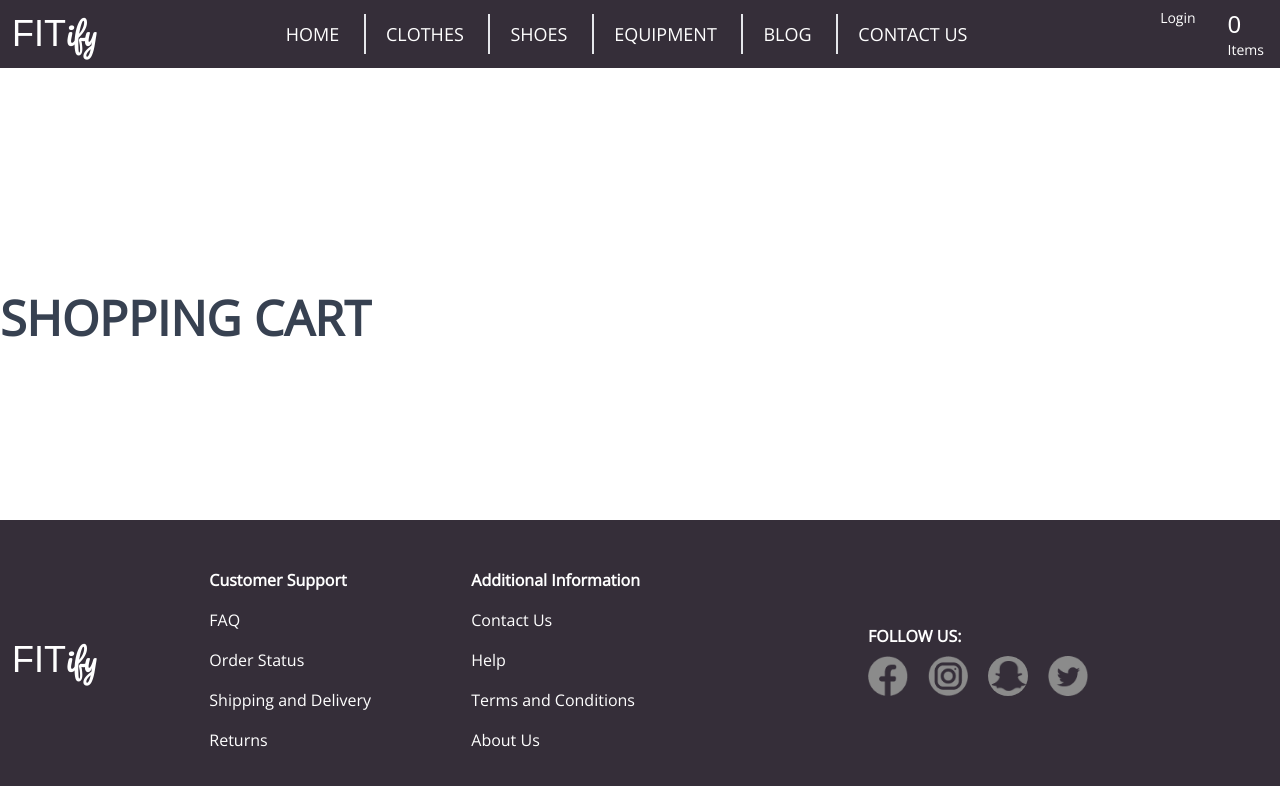
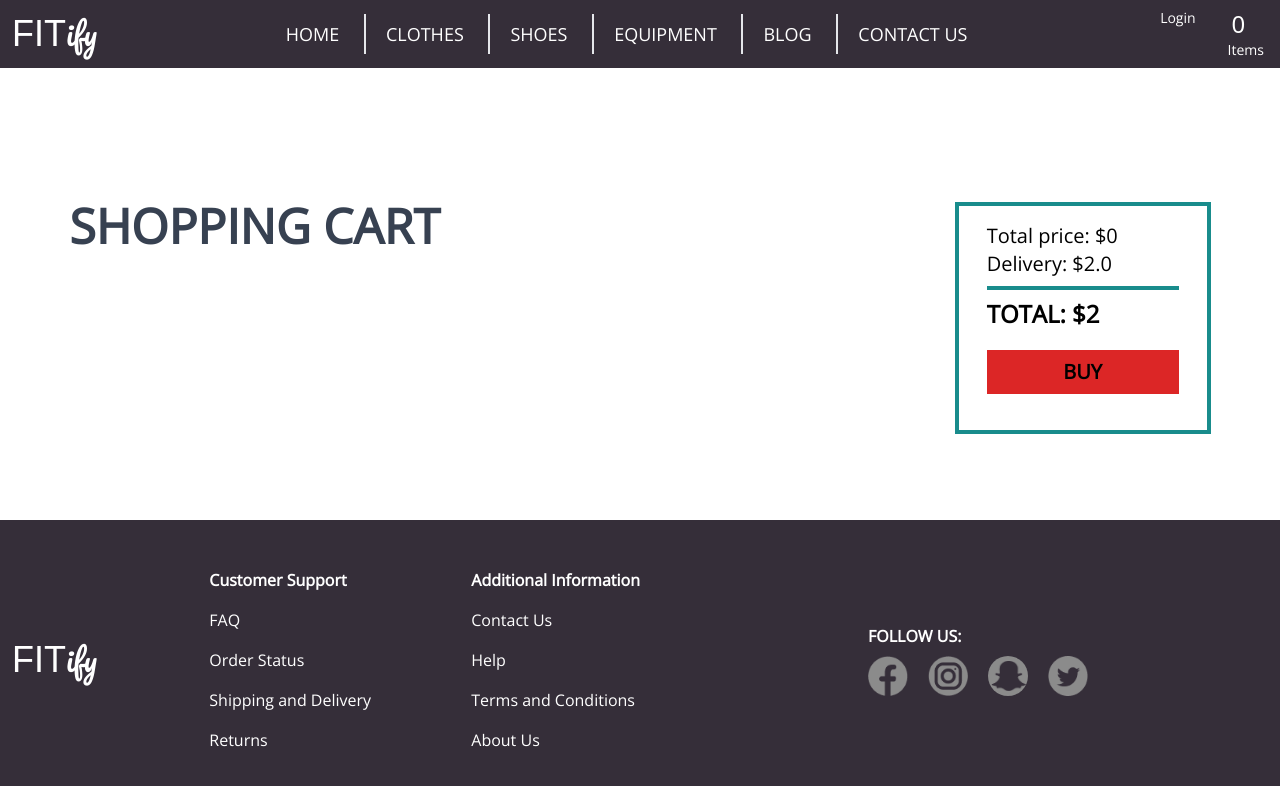
Before and after one commit to ikozul00/Fitify-web-app, a Next.js app in the folder fitify-web-app/: page /cart.js in a window 1280 px wide. Shown: the top 786 px of the page. Built offline with nearby package versions, Linux system fonts and the light colour scheme; a web font is replaced by a local one.

Commit message:
Cart works now and added CSS to cart

```diff
--- /dev/null
+++ b/fitify-web-app/components/cart/totalContainer.js
@@ -0,0 +1,25 @@
+import { useEffect, useState } from "react";
+
+const TotalContainer = ({items}) => {
+    const [totalPrice, setTotalPrice] = useState(0);
+    const [total, setTotal] = useState(0);
+
+    useEffect(()=> {
+        let price=0;
+        items.forEach(item => { price= price +Math.round((item.price*item.amount+Number.EPSILON)*100)/100});
+        setTotalPrice(price);
+        setTotal(price+2);
+    },[items]);
+
+    return(
+        <section className="font-open-sans border-4 border-fitify-green h-min px-7 py-4 mt-12 text-xl">
+            <p>Total price: ${totalPrice}</p>
+            <p>Delivery: $2.0</p>
+            <hr className="border-2 border-solid border-fitify-green my-2 bg-fitify-green"></hr>
+            <p className="text-2xl font-bold">TOTAL: ${total}</p>
+            <button className="mx-auto w-48 my-5 py-2 bg-red-600 font-bold hover:opacity-70">BUY</button>
+        </section>
+    );
+}
+
+export default TotalContainer;
--- /dev/null
+++ b/fitify-web-app/components/cart/warningMessage.js
@@ -0,0 +1,11 @@
+const WarningMessage = () => {
+    return(
+        <div className="">
+            <div className="border-2 border-fitify-green bg-white">
+                <p>If you press YES product will be removed from cart. Press NO to exit.</p>
+                <button>YES</button>
+                <button>NO</button>
+            </div>
+        </div>
+    );
+}
--- a/fitify-web-app/components/navigation/rightNavbar.js
+++ b/fitify-web-app/components/navigation/rightNavbar.js
@@ -26,9 +26,11 @@ const RightNavbar = ({counter}) => {
             </Link>
             <Link href="/cart" key="cart" passHref>
                 <a className=" px-4">
-                    <div className="hover:opacity-60">
-                        <i class={` ${router.pathname=="" ? "text-fitify-green" : "text-white"} fas fa-shopping-cart`}></i>
-                        <p>{counter}</p>
+                    <div className={`hover:opacity-60 ${router.pathname=="/cart" ? "text-fitify-green" : "text-white"}`}>
+                        <div className="flex">
+                            <i className={`fas fa-shopping-cart`}></i>
+                            <p className="px-1">{counter}</p>
+                        </div>
                         <p className=" font-open-sans text-sm">Items</p>
                     </div>
                 </a>
--- a/fitify-web-app/components/shop/ProductView.js
+++ b/fitify-web-app/components/shop/ProductView.js
@@ -20,13 +20,22 @@ const components = {
   strong: Strong,
 };
 
-const ProductView = ({ product,addToCartRedux, counter }) => {
+const ProductView = ({ product,addToCartRedux, counter}) => {
   const images = [product.thumbnailImage, ...product.imagesCollection.items];
   const [pickedSize,setPickedSize] = useState("0");
   const [pickedAmount,setPickedAmount] = useState("1");
+  const [added, setAdded] = useState(false);
+  const [inital, setInital] = useState(true);
 
   const amount = [1,2,3,4,5,6,7,8,9,10];
 
+  useEffect(() => {
+    if(!inital){
+      setAdded(true);
+      setTimeout(() => setAdded(false), 2000);
+    }
+    setInital(false);
+  }, [counter])
 
   function sizePicked(size){
     setPickedSize(size);
@@ -82,6 +91,11 @@ const ProductView = ({ product,addToCartRedux, counter }) => {
           }
         </select>
         <button className="bg-fitify-green border-2 border-black" onClick={() => addToCart()}>Add to cart</button>
+        {added &&
+          <div className=" bg-fitify-green">
+            <p>{`Product ${product.title} successfully added to cart!`}</p>
+          </div>
+        }
       </div>
     </main>
   );
@@ -92,7 +106,7 @@ const mapDispatchToProps = (dispatch) => ({
 });
 
 const mapStateToProps = (state) => ({
-  counter:state.cartReducer.quantity,
+  counter:state.cartReducer.quantity[0],
 });
 
 
--- a/fitify-web-app/pages/cart.js/index.js
+++ b/fitify-web-app/pages/cart.js/index.js
@@ -1,33 +1,21 @@
 import { connect} from "react-redux";
 import Image from "next/image";
 import { decreaseAmount, increaseAmount, removeFromCart } from "redux/actions/cartActions";
+import TotalContainer from "@/components/cart/totalContainer";
+import Product from "./product";
 
 const Cart = ({items, increaseAmount, decreaseAmount, removeItem}) => {
-    console.log(items);
     return(
         <>
-            <div className="font-open-sans">
-               <h1 className="text-5xl uppercase mt-12 text-gray-700 font-semibold">Shopping Cart</h1>
-               {items.map((item)=>{
-                   return(
-                       <div className="border-2 border-black my-5 w-2/3">
-                           <div className=" w-80 h-80 relative">
-                           <Image
-                                 src={item.image.url}
-                                 alt={`Product ${item.title} image`}
-                                 layout="fill"
-                                 objectFit="cover"
-                           />
-                           </div>
-                            <h2>{item.title}</h2>
-                            <p>Price: ${item.price}</p>
-                            <p>Size: {item.size}</p>
-                            <p> Amount: <button className="text-3xl font-bold" onClick={() => decreaseAmount(item.id,item.size)} >-</button>  {item.amount}  <button className="text-3xl font-bold" onClick={()=> increaseAmount(item.id,item.size)}>+</button></p>
-                            <button className="bg-red" onClick={() => removeItem(item.id, item.size)}>Remove</button>
-                        </div>
+            <div className="font-open-sans w-full flex justify-around">
+                <section className=" w-7/12 mb-14">
+                    <h1 className="text-5xl uppercase mt-12 text-gray-700 font-semibold mb-16">Shopping Cart</h1>
+                    {items.map((item)=>
+                            <Product item = {item} decreaseAmount = {decreaseAmount} increaseAmount = {increaseAmount} removeItem = {removeItem}/>)}
+                </section>
+                <TotalContainer items={items}/>
+            </div>
 
-                    );})}
-            </div>
 
         </>
     );
--- /dev/null
+++ b/fitify-web-app/pages/cart.js/product.js
@@ -0,0 +1,47 @@
+import Image from "next/image";
+import { useEffect } from "react";
+
+const Product = ({item, decreaseAmount, increaseAmount, removeItem}) => {
+
+    useEffect(() => {
+        console.log(item.amount);
+        let decreaseButton = document.getElementById("decrease-button");
+        let increaseButton =  document.getElementById("increase-button");
+        if(item.amount<=1){
+            decreaseButton.disabled=true;
+        }
+        else if(item.amount>=10){
+            increaseButton.disabled=true;
+        }
+        else{
+            increaseButton.disabled=false;
+            decreaseButton.disabled=false;
+        }
+    },[item.amount]);
+
+    return(
+        <div className="border-2 border-fitify-green my-5 w-full flex">
+        <div className=" w-56 h-56 relative">
+        <Image
+                src={item.image.url}
+                alt={`Product ${item.title} image`}
+                layout="fill"
+                objectFit="cover"
+        />
+        </div>
+        <div className=" flex flex-col justify-center ml-10 text-lg w-5/6">
+            <h2 className="font-bold text-xl">{item.title}</h2>
+            <p className="mt-2">Size: {item.size}</p>
+            <p className="p-0 m-0 flex content-center"> Amount:
+                <button id="decrease-button" className="font-bold bg-fitify-purple mx-2 text-white rounded-2xl px-3 text-center hover:scale-105 disabled:opacity-60" onClick={() => decreaseAmount(item.id,item.size)} > - </button>
+                {item.amount}
+                <button id="increase-button" className="font-bold bg-fitify-purple mx-2 text-white rounded-2xl px-3 text-center hover:scale-105 disabled:opacity-60" onClick={()=> increaseAmount(item.id,item.size)}>+</button>
+            </p>
+            <p className="mt-4">Price: <span className="font-bold">${Math.round((item.price*item.amount+Number.EPSILON)*100)/100}</span></p>
+            <button className=" bg-fitify-purple text-white py-2 px-2 place-self-end mr-8 hover:opacity-60" onClick={() => removeItem(item.id, item.size)}>Remove</button>
+        </div>
+        </div>
+    );
+}
+
+export default Product;
```
